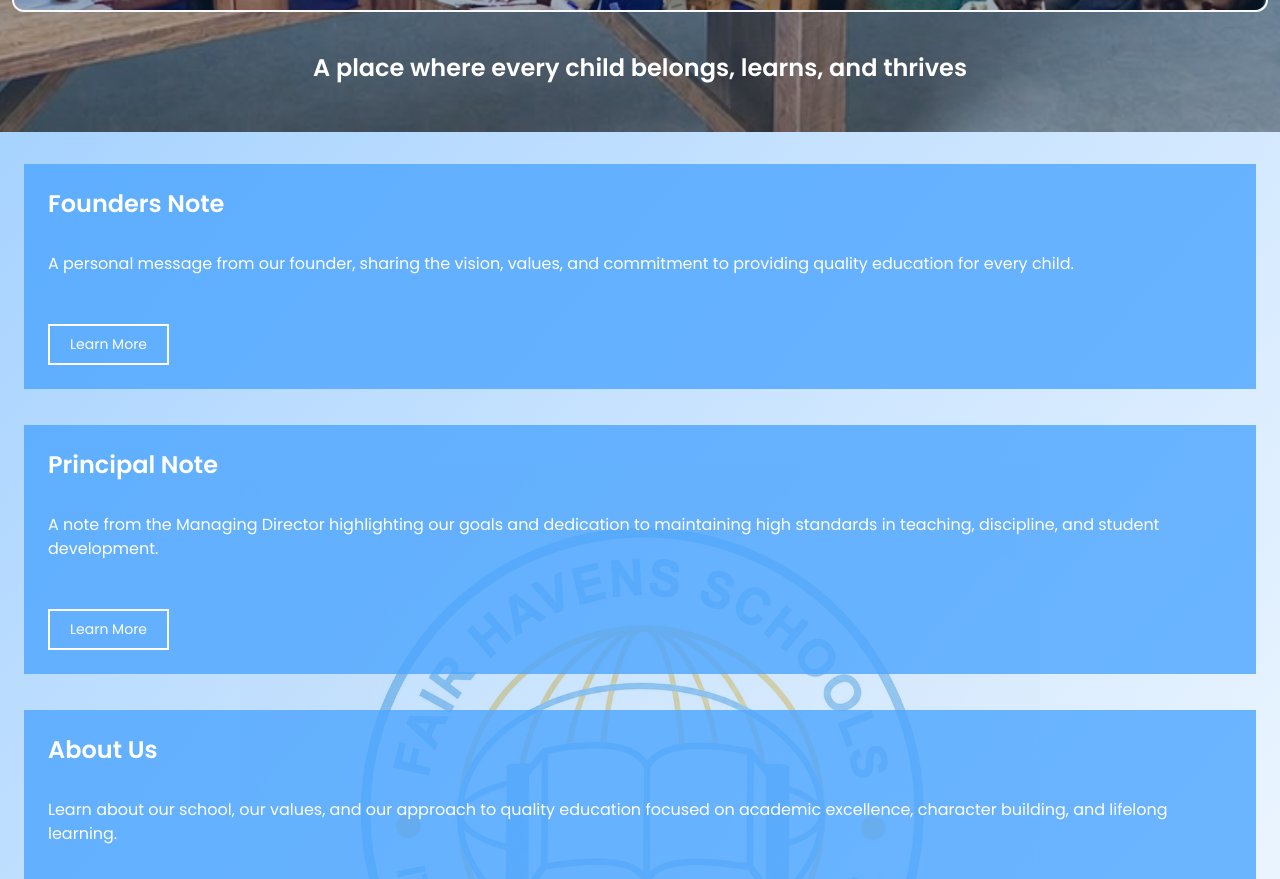
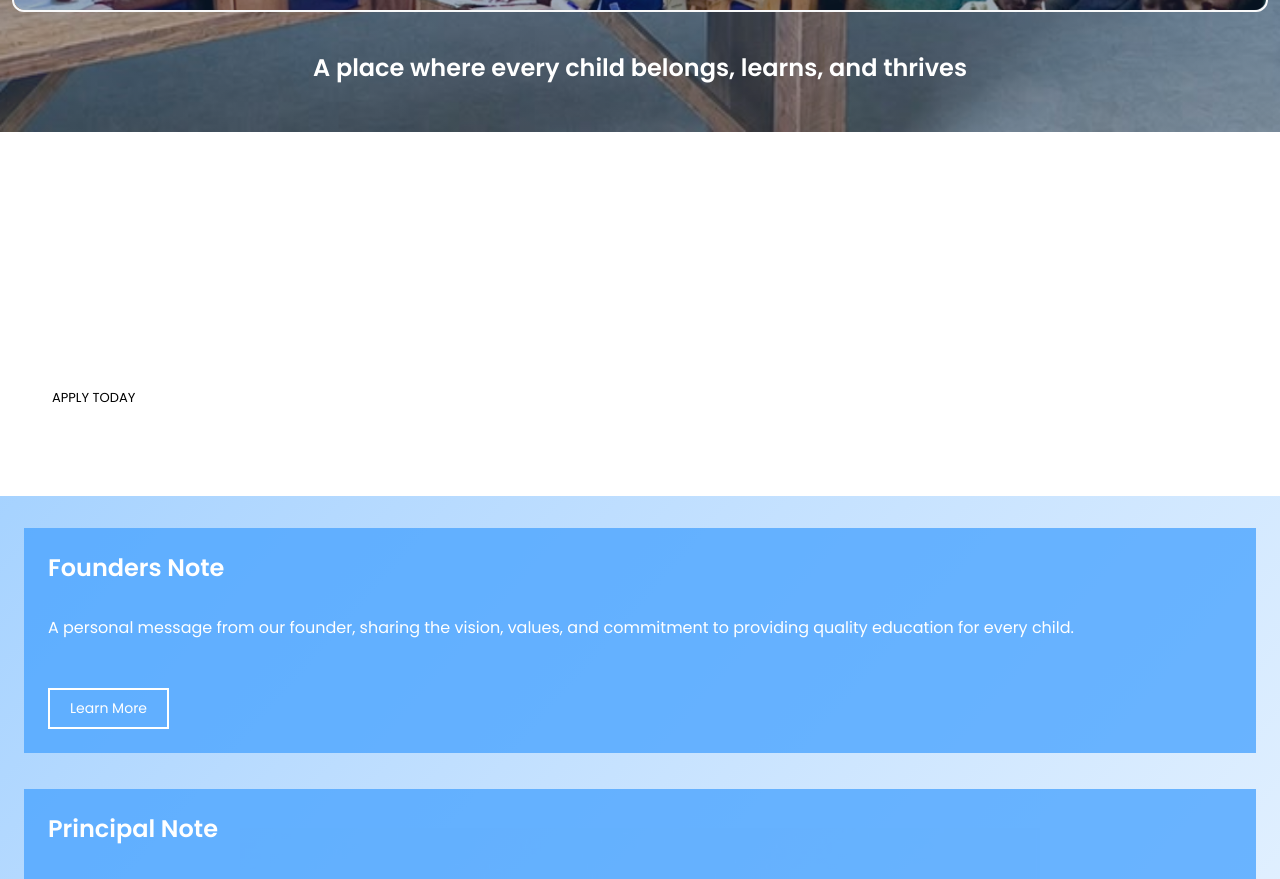
Before and after one commit to Demzy06/fair-havens-school, a React (Vite) app: page / in a window 1280 px wide. Shown: the part 2000-2879 px from the top of the page. Built offline with nearby package versions, Linux system fonts and the light colour scheme.

Commit message:
Import CallToAction component

```diff
--- a/src/pages/Homepage.jsx
+++ b/src/pages/Homepage.jsx
@@ -4,6 +4,8 @@ import Footer from "../components/Footer";
 import Header from "../components/Header";
 import HeroSection from "../components/HeroSection";
 import SchoolStats from "../components/SchoolStats";
+import CallToActionSection from "../components/CallToActionSection";
+
 function Homepage() {
   return (
     <>
@@ -11,6 +13,7 @@ function Homepage() {
       <HeroSection />
       <main>
         <ActionCardsSection />
+        <CallToActionSection />
         <AboutOurSchool />
         <SchoolStats />
         <Footer />
```
